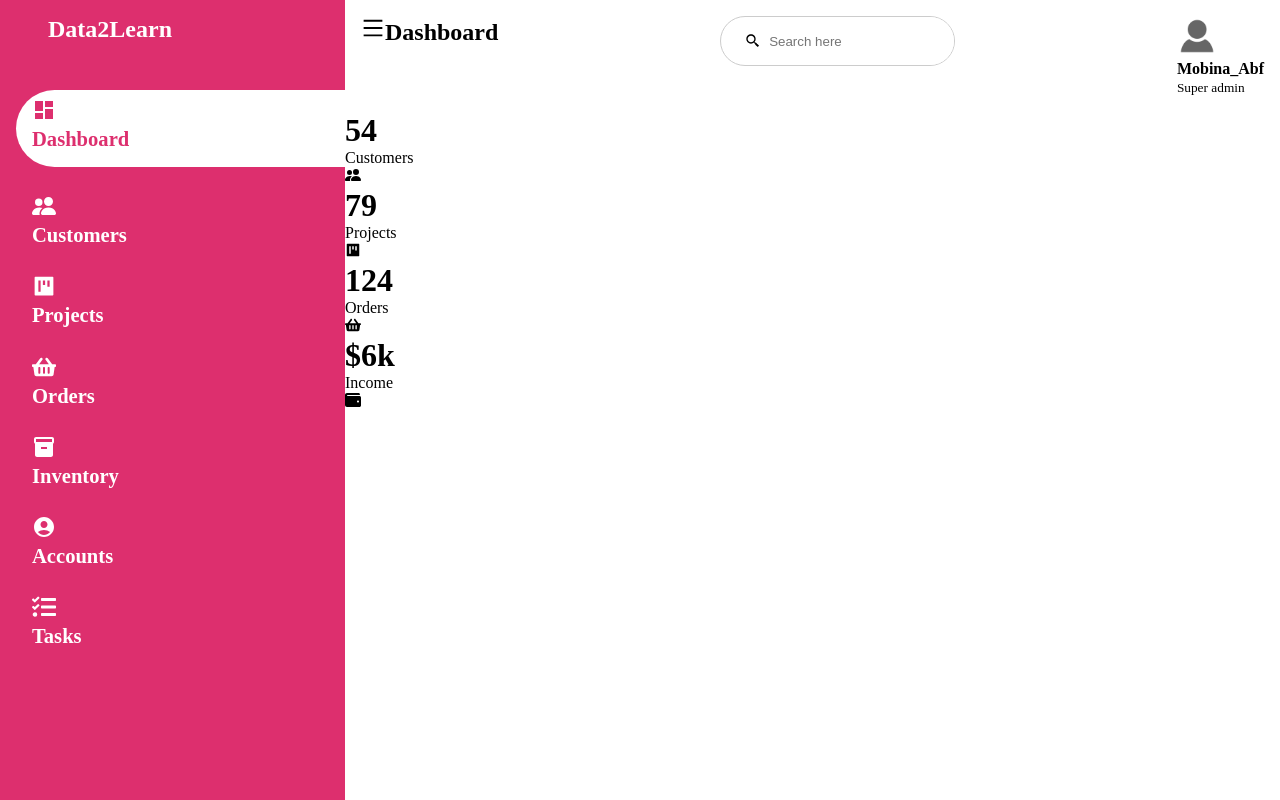
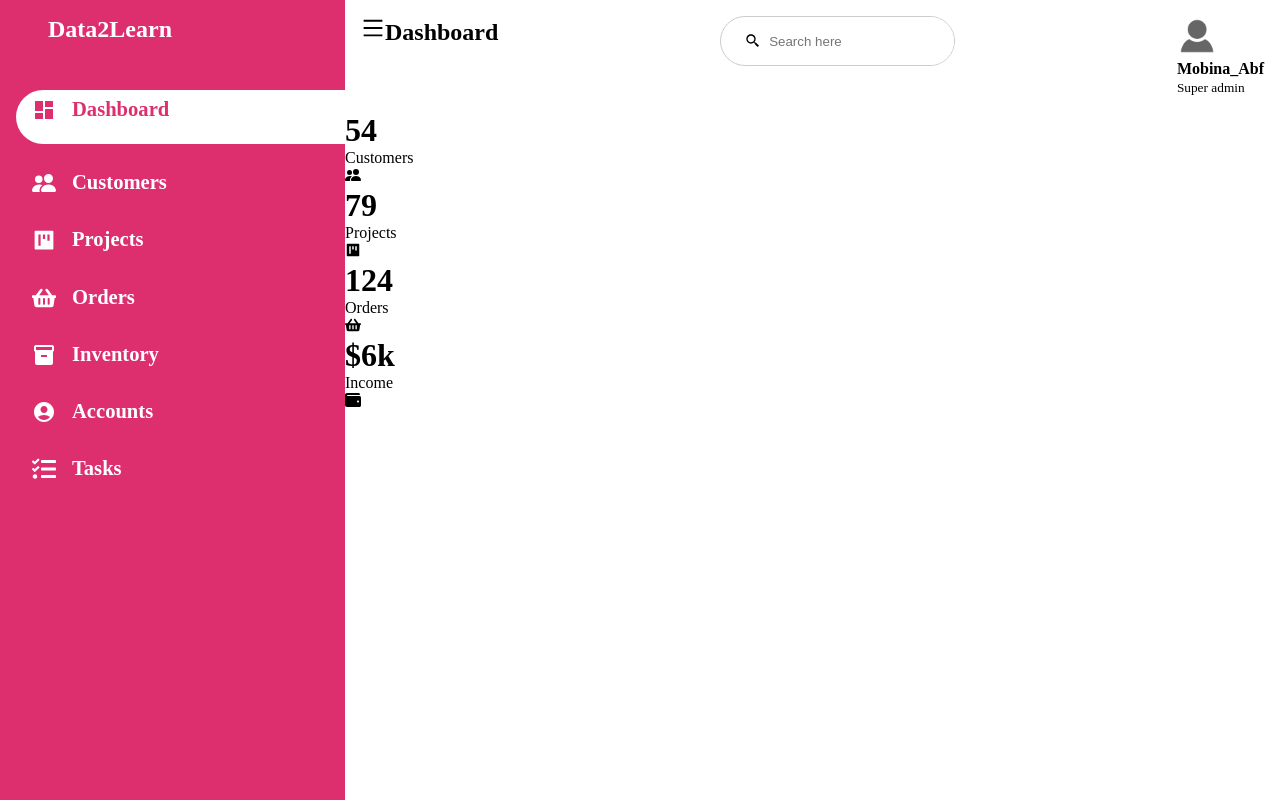
Before and after one commit to MobinaAbf/admin-dashboard, a React (Create React App) app: page / in a window 1280 px wide. Built offline with nearby package versions, Linux system fonts and the light colour scheme.

Commit message:
Putting icon and text together

```diff
--- a/src/Dashboard/Dashboard.css
+++ b/src/Dashboard/Dashboard.css
@@ -1,4 +1,3 @@
-/* import font */
 
 :root {
   --main-color: #dd2f6e;
@@ -21,7 +20,12 @@
   left: 0;
   top: 0;
   height: 100%;
+  /* display: flex; */
   background: var(--main-color);
+}
+
+.container .sidebar a{
+    display: flex;
 }
 
 .sidebar-brand {
@@ -50,7 +54,7 @@
 
 .sidebar-menu a.active {
   background: #fff;
-  padding-top: .5rem;
+  padding-top: 0.5rem;
   padding-bottom: 1rem;
   color: var(--main-color);
   border-radius: 40px 0px 0px 40px; /* topLeft topRight bottomRight bottomLeft */
@@ -82,11 +86,11 @@ header {
 
 .search-wrapper input {
   height: 100%;
-  padding: .5rem;
+  padding: 0.5rem;
   border: none;
   outline: none;
 }
 
-.search-wrapper span{
-    padding-left: 1.5rem;
+.search-wrapper span {
+  padding-left: 1.5rem;
 }
```
